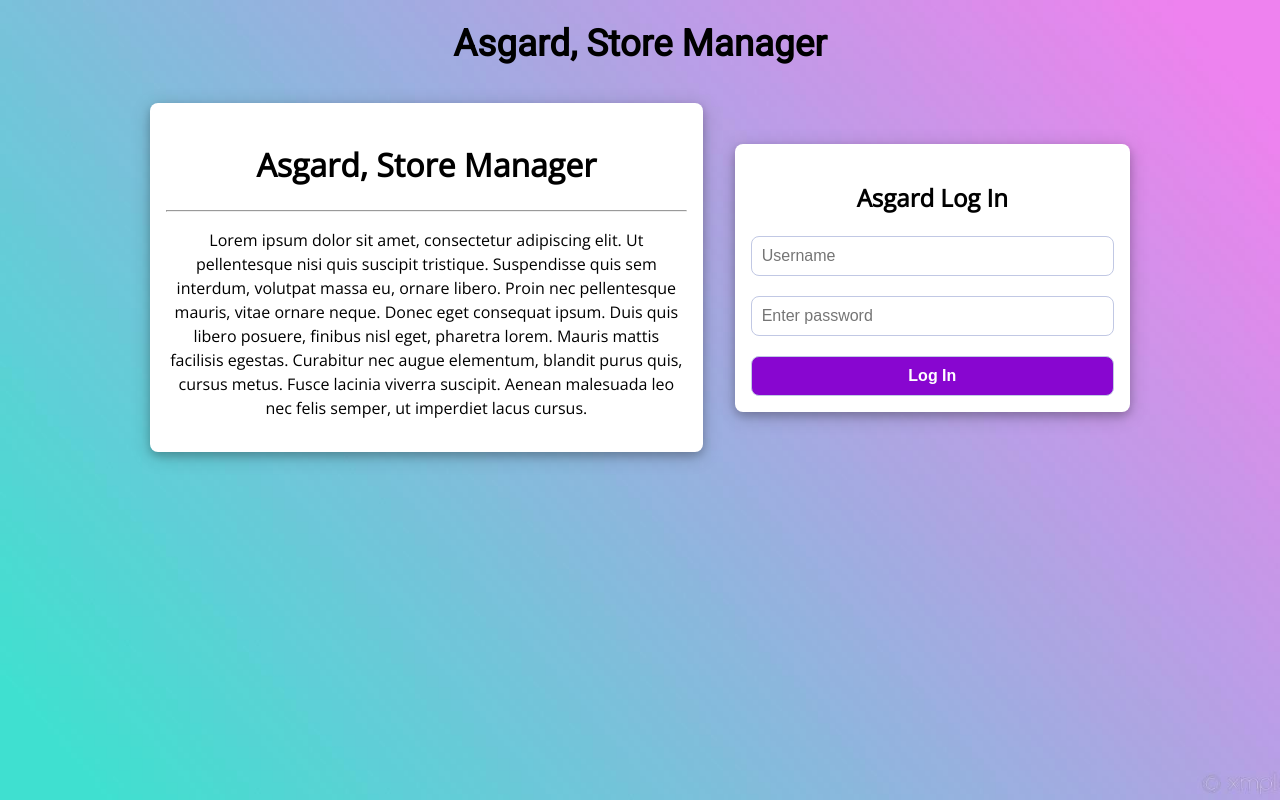
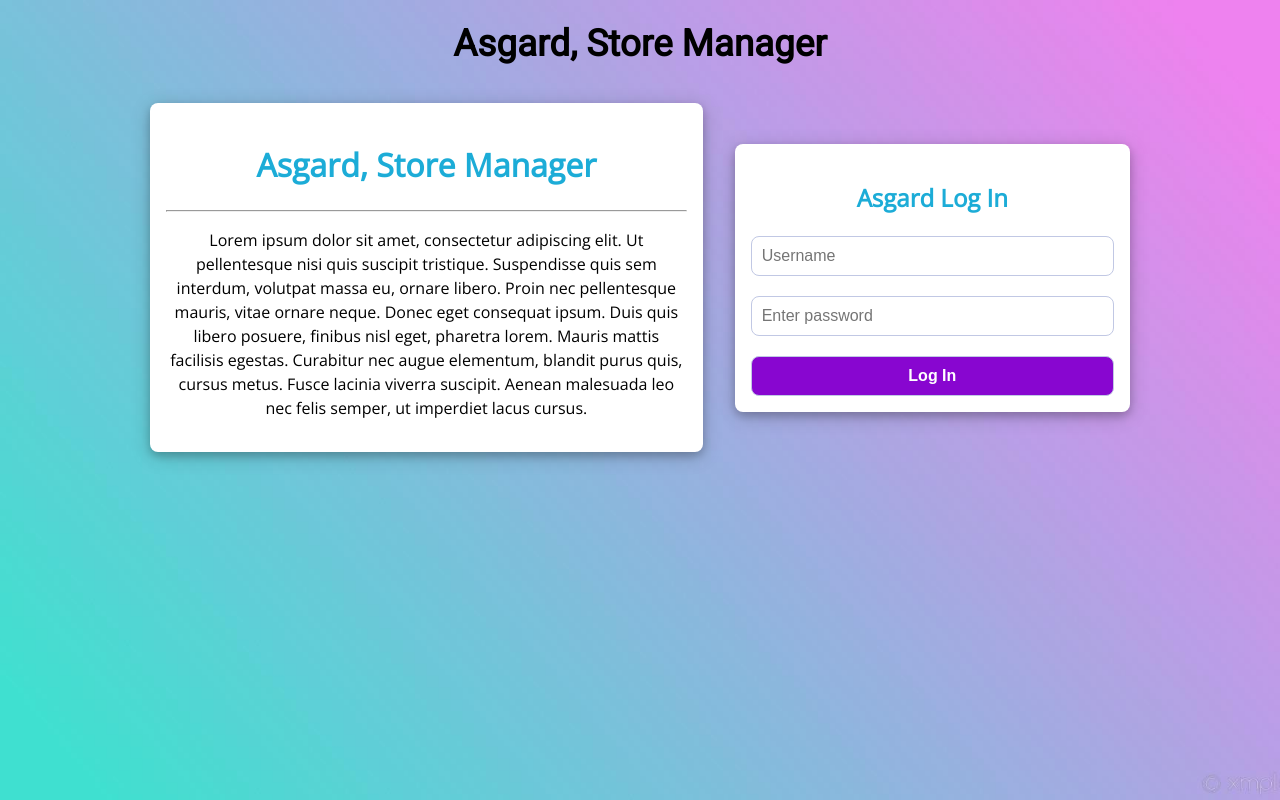
Before and after one commit to ChegeBryan/store_manager, a plain HTML site: page UI/index.html in a window 1280 px wide. Drawn offline with nearby package versions, Linux system fonts and the light colour scheme.

Commit message:
[Feature #161052270] Make card titles blue

```diff
--- a/UI/css/style.css
+++ b/UI/css/style.css
@@ -76,7 +76,9 @@ header{
     box-shadow: 0 4px 10px 0 rgba(0,0,0,0.2), 0 4px 20px 0 rgba(0,0,0,0.19);
     transition: 0.3s;
 }
-
+.c-blue-1{
+    color: #1cacd7;
+}
 .text-dark{
     color: black;
 }
--- a/UI/index.html
+++ b/UI/index.html
@@ -20,7 +20,7 @@
 
 <div class="fx-d fx-col fx-col-rwd fx-ct-items fx-j-ct fx-j-ard">
     <div class="fx-7 card bg-white mr-16 pd-16 rd-8 txt-ct txt-l-rwd">
-        <h1 class="txt-ct txt-cap">asgard, store manager</h1>
+        <h1 class="txt-ct txt-cap c-blue-1">asgard, store manager</h1>
         <hr>
         <p class="txt-ct">
             Lorem ipsum dolor sit amet, consectetur adipiscing elit. Ut pellentesque nisi quis suscipit tristique.
@@ -31,7 +31,7 @@
         </p>
     </div>
     <div class="fx-5 card bg-white mr-16 rd-8 pd-16">
-        <h2 class="txt-ct txt-cap">asgard log in</h2>
+        <h2 class="txt-ct txt-cap c-blue-1">asgard log in</h2>
         <form>
             <label for="username" class="hide"> Username: </label>
             <input class="form-input rd-8" id="username" name="uname" placeholder="Username">
```
